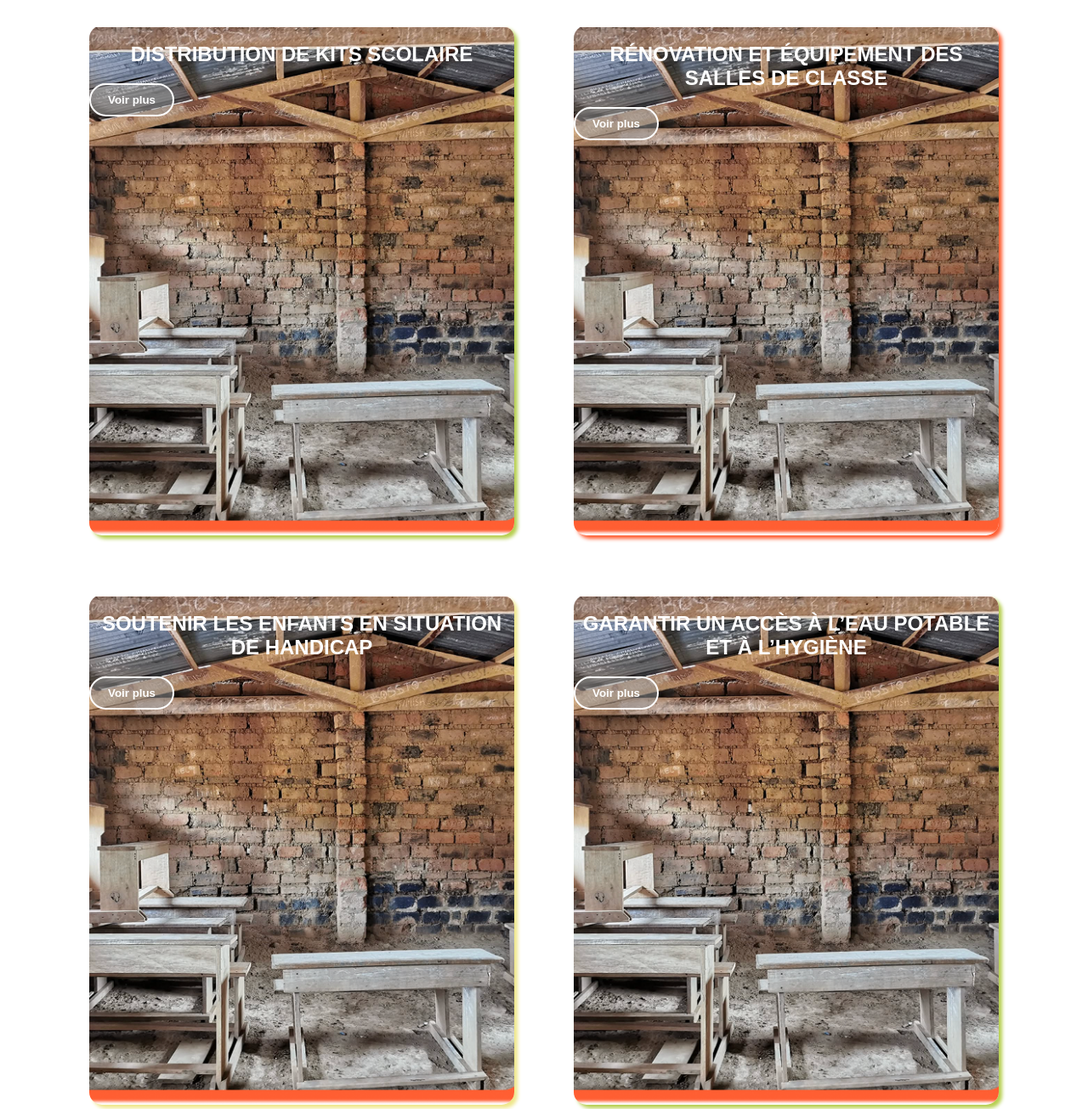
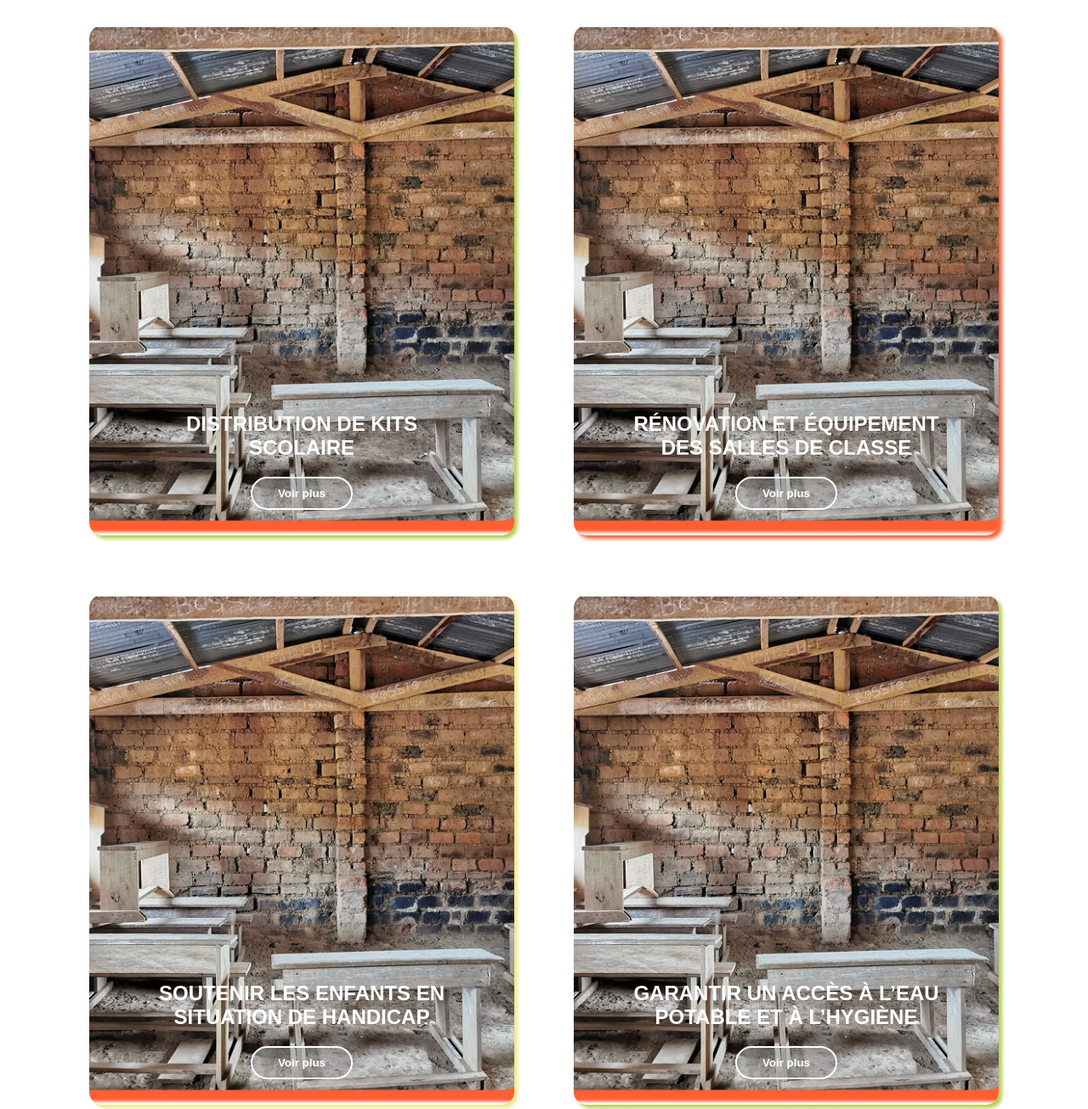
Before and after one commit to JasonM0712/Association-Perle-du-Niari, a plain HTML site: page indexPresentation.html in a window 1280 px wide. Shown: the part 820-2125 px from the top of the page at 85% size. Drawn offline with Linux system fonts and the light colour scheme.

Commit message:
Page Nos Action Terminer 04/03/26

```diff
--- a/asset/style.css
+++ b/asset/style.css
@@ -464,6 +464,10 @@ footer {
 }
 
 .articleActionUn{
+    display: flex;
+    flex-direction: column;
+    justify-content: center;
+    align-items: center;
     background-image: url(../asset/img/articleAction2.png);
     background-size: cover;
     background-position: center;
@@ -474,6 +478,10 @@ footer {
 }
 
 .articleActionDeux{
+    display: flex;
+    flex-direction: column;
+    justify-content: center;
+    align-items: center;
     background-image: url(../asset/img/articleAction2.png);
     background-size: cover;
     background-position: center;
@@ -484,6 +492,10 @@ footer {
 }
 
 .articleActionTrois{
+    display: flex;
+    flex-direction: column;
+    justify-content: center;
+    align-items: center;
     background-image: url(../asset/img/articleAction2.png);
     background-size: cover;
     background-position: center;
@@ -493,6 +505,10 @@ footer {
     box-shadow: 4px 4px 4px 0px #EFE78B ;
 }
 .articleActionQuatre{
+    display: flex;
+    flex-direction: column;
+    justify-content: center;
+    align-items: center;
     background-image: url(../asset/img/articleAction2.png);
     background-size: cover;
     background-position: center;
@@ -503,9 +519,14 @@ footer {
 }
 
 .articleActionCinq{
+    display: flex;
+    flex-direction: column;
+    justify-content: center;
+    align-items: center;
     background-image: url(../asset/img/articleAction2.png);
     background-size: cover;
     background-position: center;
+    flex-direction: column;
     height: 600px;
     width: 500px;
     border-radius: 15px;
@@ -522,9 +543,11 @@ footer {
 
 
 .articleSousTitreAction{
+    margin-top : auto;
     font-family: Poppins, sans-serif;
     color: white;
     text-align: center;
+    width: 400px;
     padding-top: 20px;
     padding-bottom: 20px;
 }
@@ -538,6 +561,8 @@ footer {
     border-radius: 20px;
     font-family: Poppins, sans-serif;
     font-weight: bold;
+    width: 120px;
+    margin-bottom: 30px;
 }
 
 /* Modal  _________________________________________________*/
--- a/indexPresentation.html
+++ b/indexPresentation.html
@@ -4,7 +4,7 @@
 <head>
     <meta charset="UTF-8">
     <meta name="viewport" content="width=device-width, initial-scale=1.0">
-    <title>Perle du Niari - Présentation</title>
+    <title>Perle du Niari - Nos Actions</title>
     <link rel="stylesheet" href="asset/style.css">
 </head>
 
```
